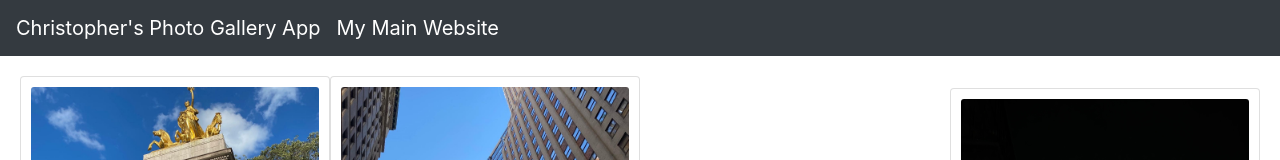
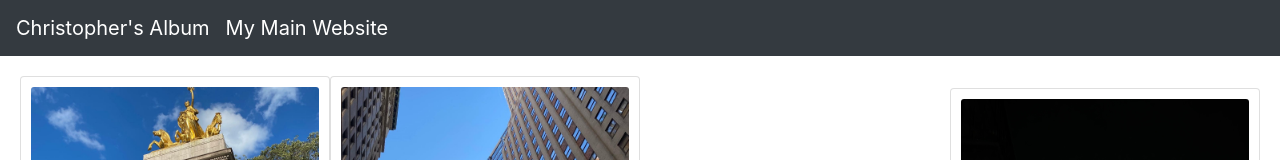
Before and after one commit to Robles54/Photo_Gallery, a plain HTML site: page index.html in a window 1280 px wide. Shown: the top 160 px of the page. Drawn offline with nearby package versions, Linux system fonts and the light colour scheme.

Commit message:
Second Commit
Changed the title of website to Album.

```diff
--- a/index.html
+++ b/index.html
@@ -1,6 +1,6 @@
 <html>
 <head>
-    <title>My Photo Gallery</title>
+    <title>My Photo Album</title>
     <!-- Include bootstrap CDN -->
     <link rel="stylesheet" href="https://stackpath.bootstrapcdn.com/bootstrap/4.5.2/css/bootstrap.min.css">
     <style>
@@ -58,7 +58,7 @@
 <body>
     <!-- Use bootstrap navbar component for the app header -->
     <nav class="navbar navbar-expand-lg navbar-dark bg-dark">
-        <a class="navbar-brand" href="index.html">Christopher's Photo Gallery App</a>
+        <a class="navbar-brand" href="index.html">Christopher's Album</a>
         <a class="navbar-brand" href="https://christopherasc22.github.io/OfficialWebsite/">My Main Website</a>
     </nav>
 
```
